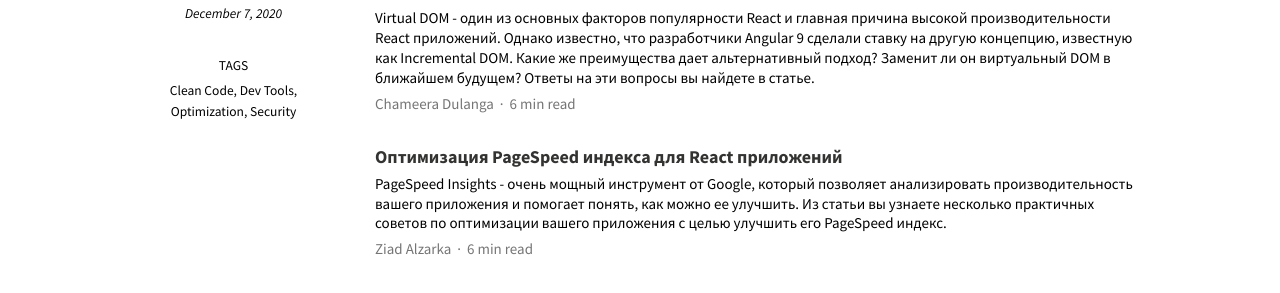
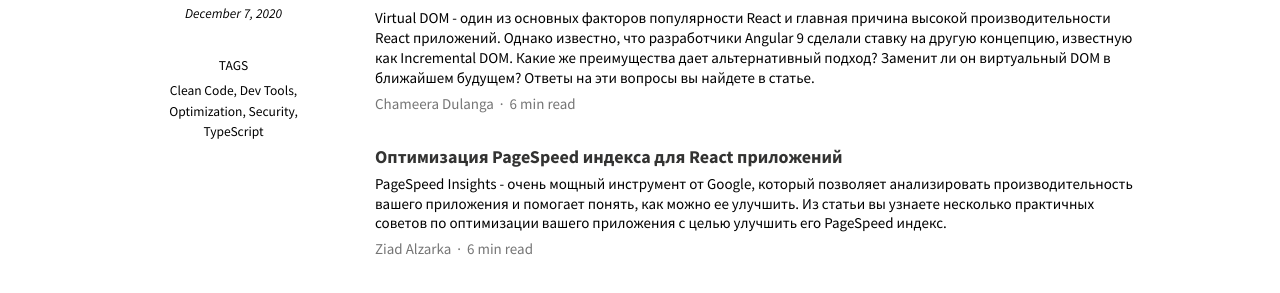
Before and after one commit to react-guild/react-guild.github.io, a Jekyll site: the page built from _posts/2020-12-07-digest17.md, in a window 1280 px wide. Shown: the part 816-1109 px from the top of the page. Built offline with Jekyll 4.4.1, drawn with Linux system fonts in a browser that asks for light colours; nearby versions of some CDN libraries.

Commit message:
added TS tag

```diff
--- a/_posts/2020-12-07-digest17.md
+++ b/_posts/2020-12-07-digest17.md
@@ -9,6 +9,7 @@ tags:
   - Clean Code
   - Dev Tools
   - Optimization
+  - TypeScript
 ---
 
 <div class="digest">
```
